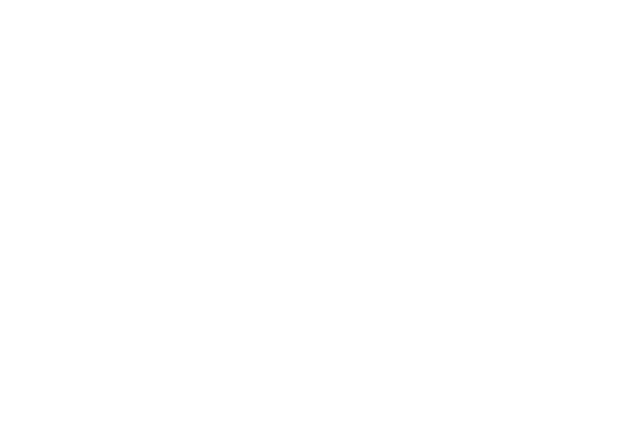
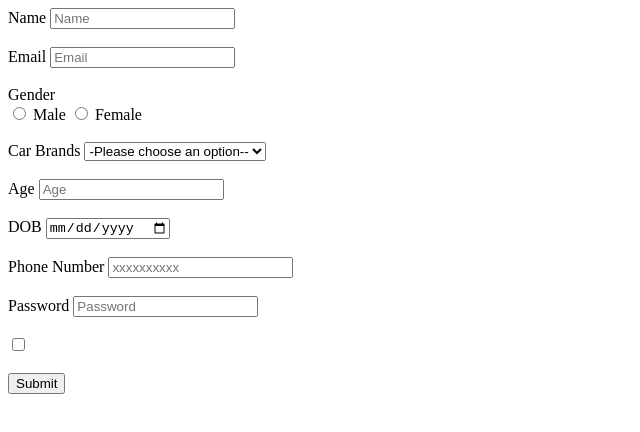
Before and after one commit to acciojob/signup-form-car-srikanth-mohan-pro, a website: page main.html in a window 1280 px wide. Shown: the whole page, without its empty margins (0-640 px from the left). Drawn offline with Linux system fonts and the light colour scheme.

Commit message:
created a submission

```diff
--- a/main.html
+++ b/main.html
@@ -8,6 +8,96 @@
 
 <body>
 	<!-- the entire body must be written by student -->
+	<form method="post">
+		<label for="name">Name</label>
+		<input
+			type="text"
+			id="name"
+			placeholder="Name"
+			required
+		>
+		<br><br>
+
+		<label for="email">Email</label>
+		<input
+			type="email"
+			id="email"
+			placeholder="Email"
+			required
+		>
+		<br><br>
+
+		<label>Gender</label><br>
+		<input
+			type="radio"
+			id="gender_m"
+			name="gender"
+			required
+		>
+		<label for="gender_m">Male</label>
+		<input
+			type="radio"
+			id="gender_f"
+			name="gender"
+			required
+		>
+		<label for="gender_f">Female</label>
+		<br><br>
+
+
+		<label for="cars">Car Brands</label>
+		<select id="cars" required>
+			<option value="">-Please choose an option--</option>
+			<option value="bmw">BMW</option>
+			<option value="audi">Audi</option>
+			<option value="tesla">Tesla</option>
+		</select>
+		<br><br>
+
+		<label for="age">Age</label>
+		<input
+			type="number"
+			id="age"
+			placeholder="Age"
+			required
+		>
+		<br><br>
+
+
+		<label for="dob">DOB</label>
+		<input
+			type="date"
+			id="dob"
+			required
+		>
+		<br><br>
+
+		<label for="tel">Phone Number</label>
+		<input
+			type="tel"
+			id="tel"
+			placeholder="xxxxxxxxxx"
+		>
+		<br><br>
+
+		<label for="password">Password</label>
+		<input
+			type="password"
+			id="password"
+			placeholder="Password"
+			required
+		>
+		<br><br>
+		<input
+			type="checkbox"
+			id="tos"
+			required
+		>
+		<label for="tos>" I agreee to the TOS</label>
+		<br><br>
+
+		<button type="submit">Submit</button>
+	</form>
     <script type="text/javascript" src="./script.js">
 </script>
 
```
